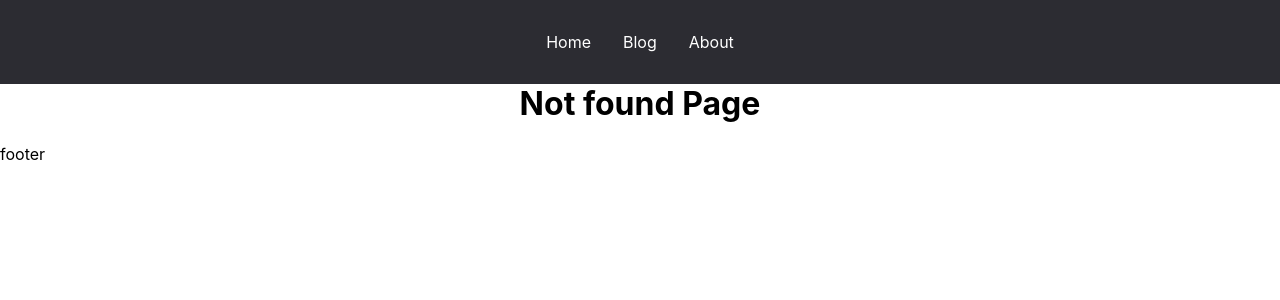
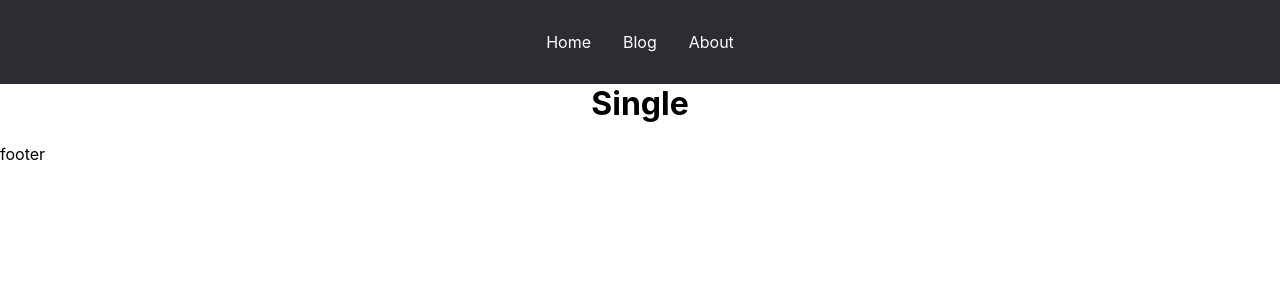
Before and after one commit to AndreySchmidt/reactRouter6, a React (Create React App) app: page /blog/1 in a window 1280 px wide. Before the commit this address had no page. Shown: the top 300 px of the page. Built offline with nearby package versions, Linux system fonts and the light colour scheme.

Commit message:
SinglePage

```diff
--- a/src/App.jsx
+++ b/src/App.jsx
@@ -3,7 +3,9 @@ import { Routes, Route } from 'react-router-dom'
 import { HomePage } from './pages/HomePage'
 import { AboutPage } from './pages/AboutPage'
 import { BlogPage } from './pages/BlogPage'
+import { SinglePage } from './pages/SinglePage'
 import { NotFoundPage } from './pages/NotFoundPage'
+
 import { Layout } from './components/Layout'
 
 const App = (props) => {
@@ -14,6 +16,7 @@ const App = (props) => {
           <Route index element = { <HomePage /> } />
           <Route path = "about" element = { <AboutPage /> } />
           <Route path = "blog" element = { <BlogPage /> } />
+          <Route path = "blog/:id" element = { <SinglePage /> } />
           <Route path = "*" element = { <NotFoundPage /> } />
         </Route>
       </Routes>
--- /dev/null
+++ b/src/pages/SinglePage.jsx
@@ -0,0 +1,12 @@
+import { useParams } from 'react-router-dom'
+
+
+const SinglePage = ( props ) => {
+  return (
+    <div>
+      <h1>Single</h1>
+    </div>
+  )
+}
+
+export { SinglePage }
```
